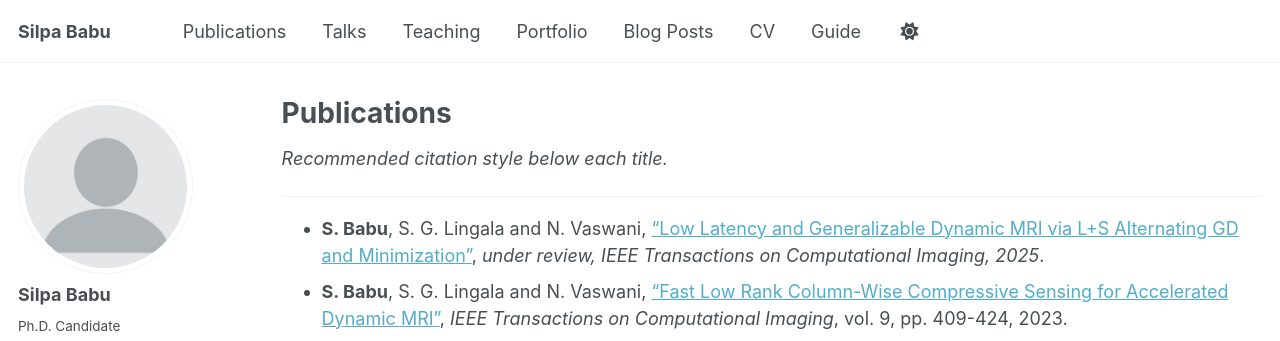
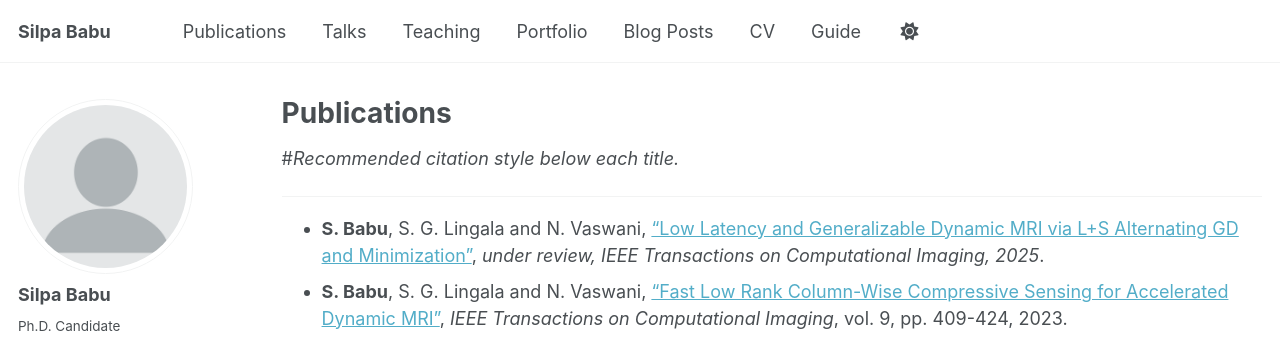
Before and after one commit to Silpa1/sbabu.github.io, a Jekyll site: the page built from _publications/2025-06-08-paper-title-number-5.md, in a window 1280 px wide and 1163 px high. Shown: the top 341 px of the window. Built offline with Jekyll 4.4.1, drawn with Linux system fonts in a browser that asks for light colours; some web fonts are replaced; a script that is not in the unit is left out.

```diff
--- a/_publications/2025-06-08-paper-title-number-5.md
+++ b/_publications/2025-06-08-paper-title-number-5.md
@@ -6,7 +6,7 @@ permalink: /publications/
 author_profile: true
 ---
 
-*Recommended citation style below each title.*
+#*Recommended citation style below each title.*
 
 ---
 - **S. Babu**, S. G. Lingala and N. Vaswani, ["Low Latency and Generalizable Dynamic MRI via L+S Alternating GD and Minimization"](
```
